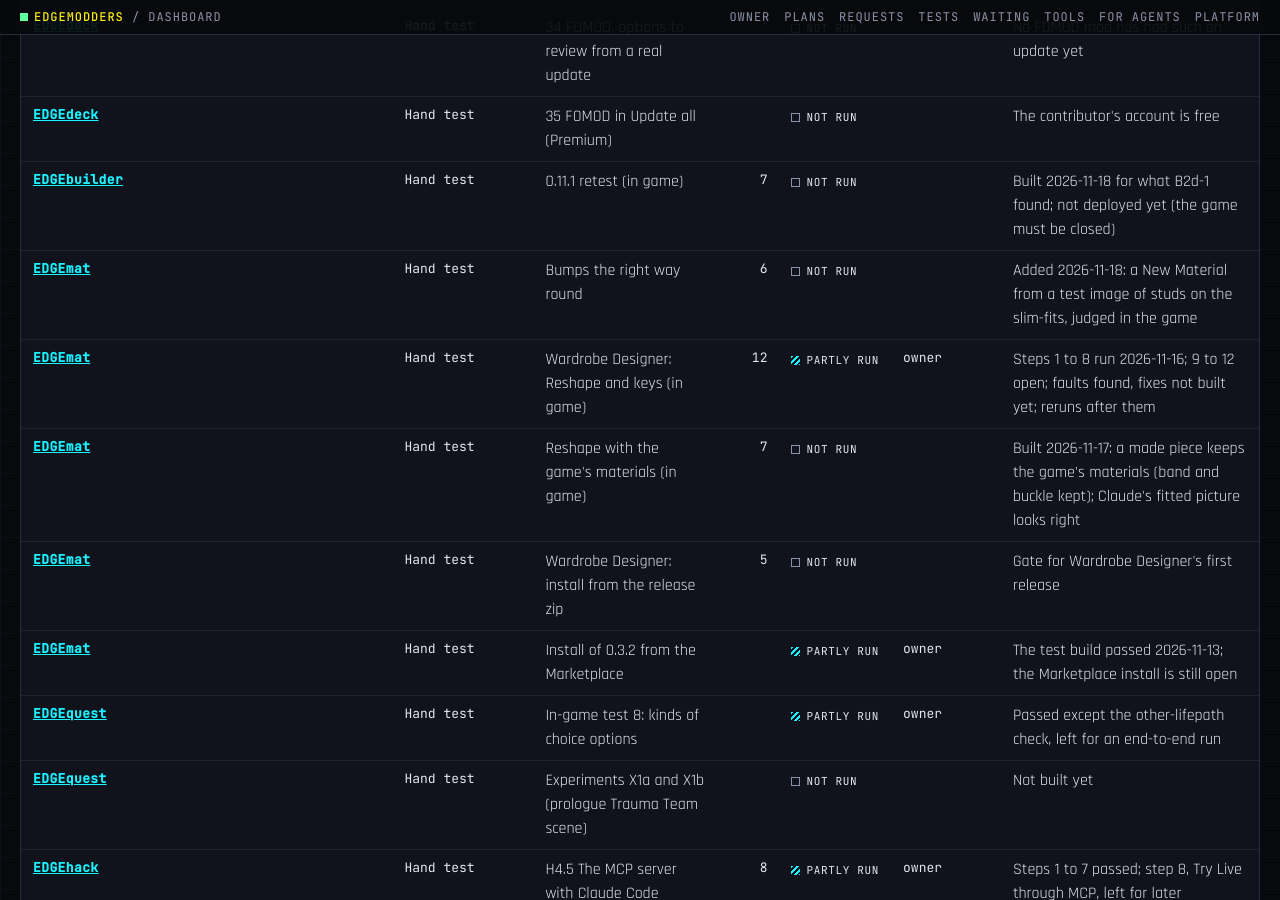
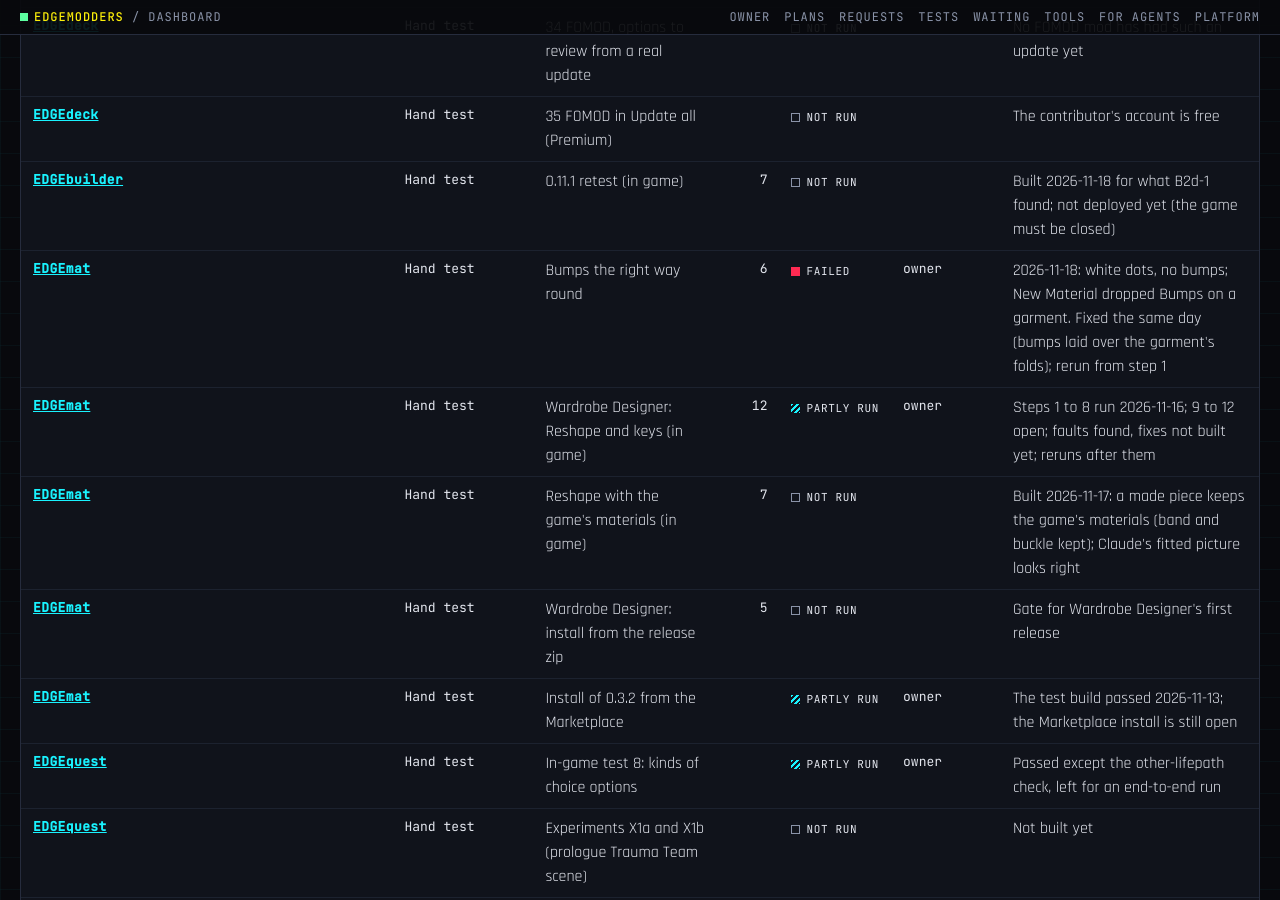
Before and after one commit to Edgemodders/EDGEweb, a Jekyll site: the page docs/dashboard.html, which Jekyll copies as it is, in a window 1280 px wide and 900 px high, scrolled down 9639 px. Built offline with Jekyll 4.4.1, drawn with Linux system fonts in a browser that asks for light colours; some of the changed text lies outside the part shown.

Commit message:
Dashboard: EDGEmat's bumps test failed on a garment, fixed, rerun open
Co-Authored-By: Claude Opus 5.5 <noreply@anthropic.com>

```diff
--- a/docs/assets/dashboard/status.js
+++ b/docs/assets/dashboard/status.js
@@ -1619,7 +1619,7 @@ window.EDGE_STATUS = {
    "nextRelease": {
     "version": "0.3.3",
     "needs": [
-     "The hand test 'Bumps the right way round' (6 steps: F5, then in the game), not run",
+     "The hand test 'Bumps the right way round' (6 steps: F5, then in the game): failed on its first run (no bumps on a garment), fixed, rerun",
      "The hand test 'Reshape with the game's materials' (in the game; it ships in EDGEmat's MCP), not run",
      "Wardrobe Designer 0.1.0, its own release: fixes built, Reshape and keys rerun, Reshape with the game's materials in the game, install test, three Nexus screenshots"
     ]
@@ -1642,9 +1642,9 @@ window.EDGE_STATUS = {
     {
      "name": "Bumps the right way round",
      "steps": 6,
-     "status": "not run",
-     "ranBy": null,
-     "note": "Added 2026-11-18: a New Material from a test image of studs on the slim-fits, judged in the game"
+     "status": "failed",
+     "ranBy": "owner",
+     "note": "2026-11-18: white dots, no bumps; New Material dropped Bumps on a garment. Fixed the same day (bumps laid over the garment's folds); rerun from step 1"
     },
     {
      "name": "Wardrobe Designer: Reshape and keys (in game)",
@@ -1688,7 +1688,7 @@ window.EDGE_STATUS = {
    ],
    "ownerActions": [
     "Finish steps 9 to 12 of Wardrobe Designer's Reshape and keys; answer its session about the screen resolution and the picture click",
-    "Run 'Bumps the right way round' (F5, then in the game; no AI key)",
+    "Rerun 'Bumps the right way round' from step 1 (F5, then in the game; no AI key)",
     "Run 'Reshape with the game's materials' in the game from step 3 (Claude put the archive in the game's mod folder; it loads before Wardrobe Designer's, so no Restore is needed)",
     "Install 0.3.2 from the Marketplace in a normal VS Code",
     "Narrow the Azure DevOps token and plan the move to Entra ID publishing before it expires (about February 2027)",
@@ -1700,7 +1700,7 @@ window.EDGE_STATUS = {
     "EDGEfab 0.1.0 waits on EDGEmat's next release, which carries #12 (game materials on a prop's parts, tested 2026-11-18)",
     "The 3D view shows color only: car paint looks flat and glass shows REDcode's swatch there. Shine (roughness, metal) is next, at the owner's request"
    ],
-   "checkedBy": "EDGEmat session, 2026-11-18 (night)"
+   "checkedBy": "EDGEmat session, 2026-11-18 (late night)"
   },
   {
    "name": "EDGEquest",
--- a/docs/dashboard.html
+++ b/docs/dashboard.html
@@ -203,7 +203,7 @@ pre.how { background: #05060a; border: 1px solid var(--line); padding: 12px 14px
 </div>
 <div id="tip" role="tooltip"></div>
 
-<script src="assets/dashboard/status.js?v=47"></script>
+<script src="assets/dashboard/status.js?v=48"></script>
 <script>
 (function () {
   var S = window.EDGE_STATUS;
```
